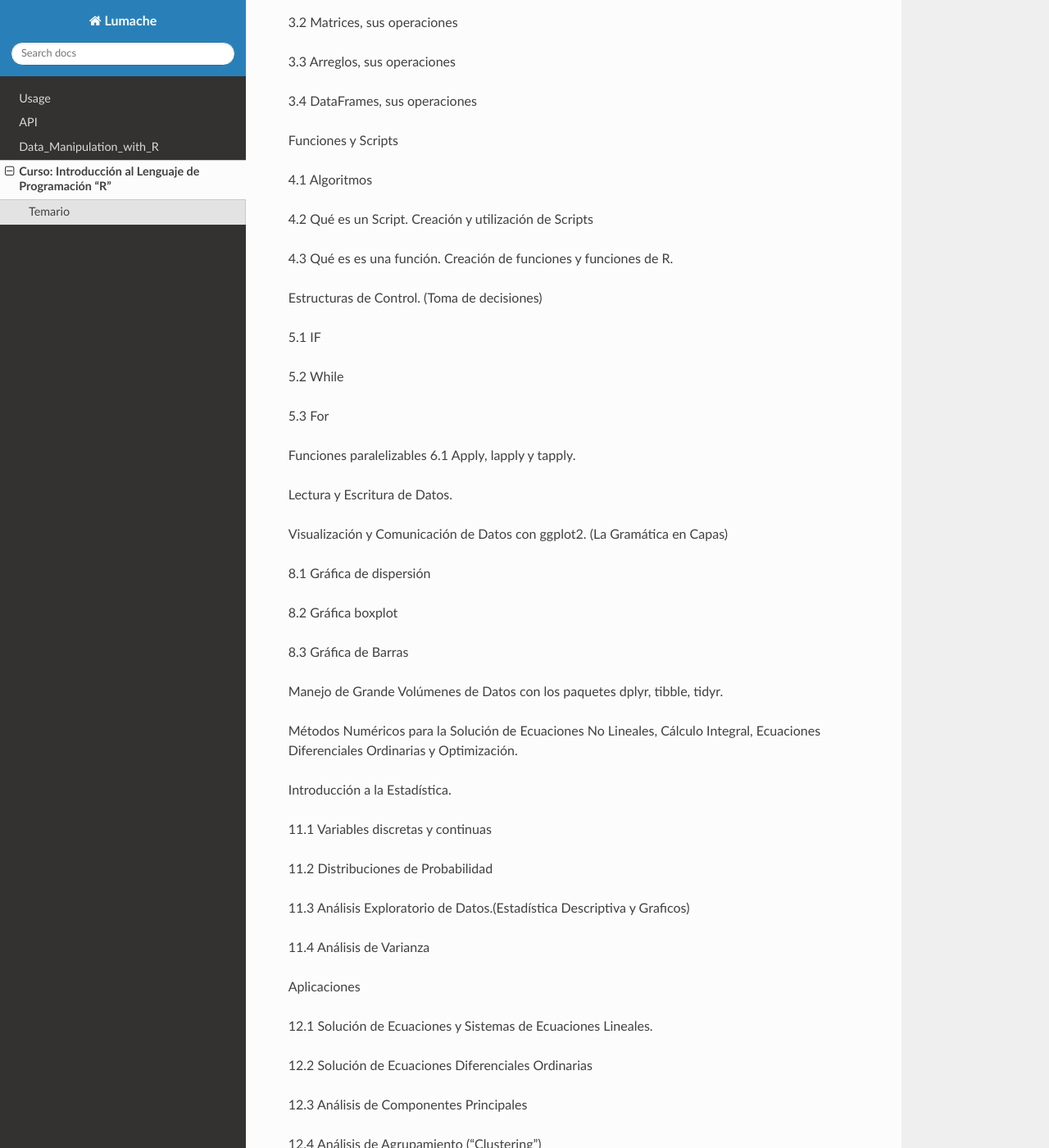
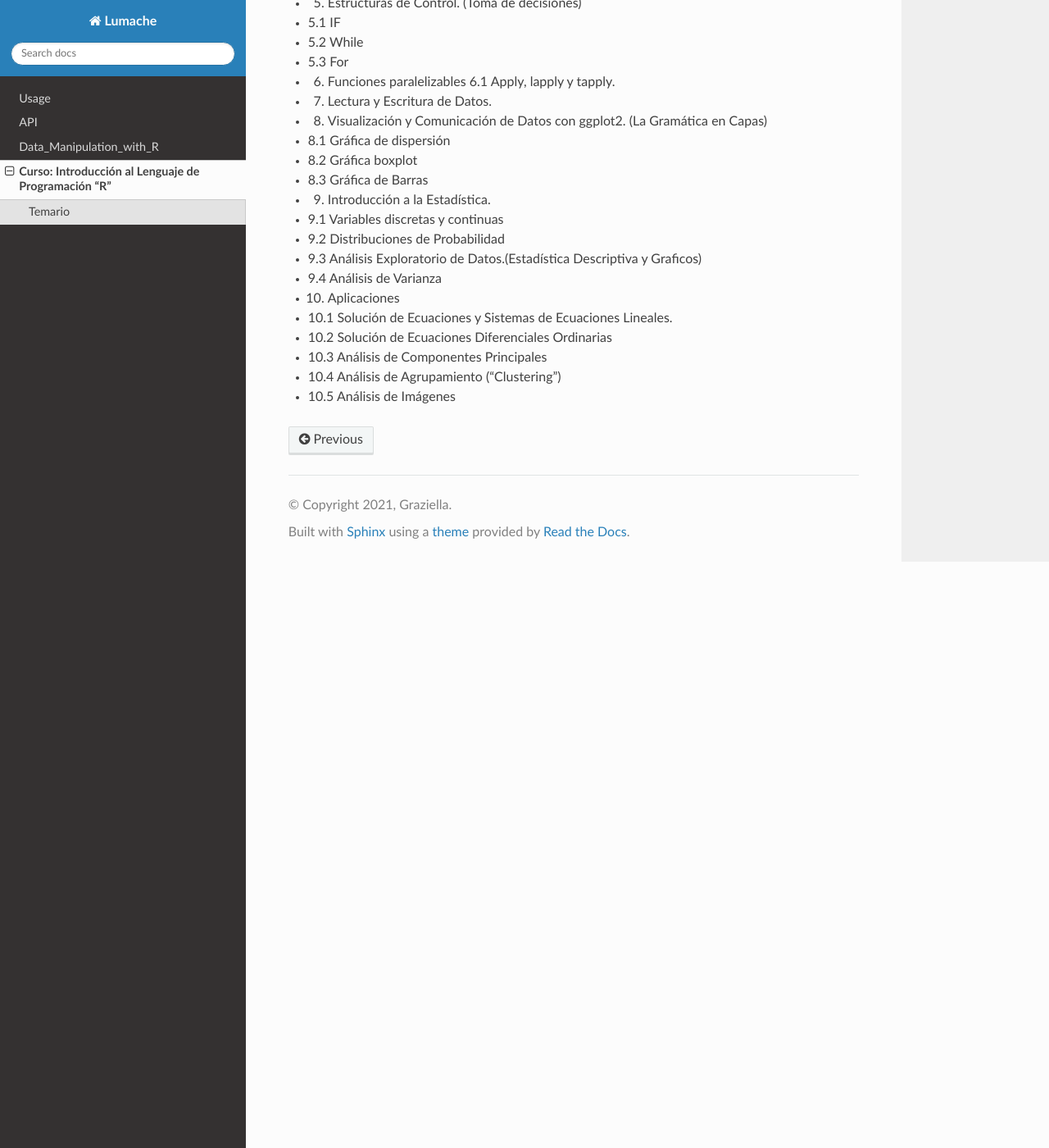
Before and after one commit to matecom57/santosg57-temarios, a Sphinx documentation site: the page built from docs/source/curso_r.rst, in a window 1280 px wide and 1400 px high, scrolled down 933 px. Shown: the whole window at 82% size. Built offline with Sphinx 7.4.7 and the Read the Docs theme 3.1.0, drawn with Linux system fonts in a browser that asks for light colours; some of the changed text lies outside the part shown.

```diff
--- a/docs/source/curso_r.rst
+++ b/docs/source/curso_r.rst
@@ -20,77 +20,72 @@ Temario
 
 * 1.3 Paquetes y Ayuda. (El Ambiente de Programación)
 
-Sistemas de numeración y sus operaciones.
+* 2. Sistemas de numeración y sus operaciones.
 
-2.1 Números Naturales, Enteros, Racionales, Reales y Complejos
+* 2.1 Números Naturales, Enteros, Racionales, Reales y Complejos
 
-2.2 Operadores Aritméticos, Lógicos y de Comparación.
+* 2.2 Operadores Aritméticos, Lógicos y de Comparación.
 
-2.3 Constantes, Infinito, Variables.
+* 2.3 Constantes, Infinito, Variables.
 
-2.4 Tipos de Datos en R.
+* 2.4 Tipos de Datos en R.
 
-Datos Estructurados en R.
+* 3. Datos Estructurados en R.
 
-3.1 Vectores, sus operaciones
+* 3.1 Vectores, sus operaciones
 
-3.2 Matrices, sus operaciones
+* 3.2 Matrices, sus operaciones
 
-3.3 Arreglos, sus operaciones
+* 3.3 Arreglos, sus operaciones
 
-3.4 DataFrames, sus operaciones
+* 3.4 DataFrames, sus operaciones
 
-Funciones y Scripts
+* 4.Funciones y Scripts
 
-4.1 Algoritmos
+* 4.1 Algoritmos
 
-4.2 Qué es un Script. Creación y utilización de Scripts
+* 4.2 Qué es un Script. Creación y utilización de Scripts
 
-4.3 Qué es es una función. Creación de funciones y funciones de R.
+* 4.3 Qué es es una función. Creación de funciones y funciones de R.
 
-Estructuras de Control. (Toma de decisiones)
+* 5. Estructuras de Control. (Toma de decisiones)
 
-5.1 IF
+* 5.1 IF
 
-5.2 While
+* 5.2 While
 
-5.3 For
+* 5.3 For
 
-Funciones paralelizables 6.1 Apply, lapply y tapply.
+* 6. Funciones paralelizables 6.1 Apply, lapply y tapply.
 
-Lectura y Escritura de Datos.
+* 7. Lectura y Escritura de Datos.
 
-Visualización y Comunicación de Datos con ggplot2. (La Gramática en Capas)
+* 8. Visualización y Comunicación de Datos con ggplot2. (La Gramática en Capas)
 
-8.1 Gráfica de dispersión
+* 8.1 Gráfica de dispersión
 
-8.2 Gráfica boxplot
+* 8.2 Gráfica boxplot
 
-8.3 Gráfica de Barras
+* 8.3 Gráfica de Barras
 
-Manejo de Grande Volúmenes de Datos con los paquetes dplyr, tibble, tidyr.
+* 9. Introducción a la Estadística.
 
-Métodos Numéricos para la Solución de Ecuaciones No Lineales, Cálculo Integral, Ecuaciones Diferenciales
-Ordinarias y Optimización.
+* 9.1 Variables discretas y continuas
 
-Introducción a la Estadística.
+* 9.2 Distribuciones de Probabilidad
 
-11.1 Variables discretas y continuas
+* 9.3 Análisis Exploratorio de Datos.(Estadística Descriptiva y Graficos)
 
-11.2 Distribuciones de Probabilidad
+* 9.4 Análisis de Varianza
 
-11.3 Análisis Exploratorio de Datos.(Estadística Descriptiva y Graficos)
+* 10. Aplicaciones
 
-11.4 Análisis de Varianza
+* 10.1 Solución de Ecuaciones y Sistemas de Ecuaciones Lineales.
 
-Aplicaciones
+* 10.2 Solución de Ecuaciones Diferenciales Ordinarias
 
-12.1 Solución de Ecuaciones y Sistemas de Ecuaciones Lineales.
+* 10.3 Análisis de Componentes Principales
 
-12.2 Solución de Ecuaciones Diferenciales Ordinarias
+* 10.4 Análisis de Agrupamiento (“Clustering”)
 
-12.3 Análisis de Componentes Principales
-
-12.4 Análisis de Agrupamiento (“Clustering”)
-
-12.5 Análisis de Imágenes
+* 10.5 Análisis de Imágenes
```
